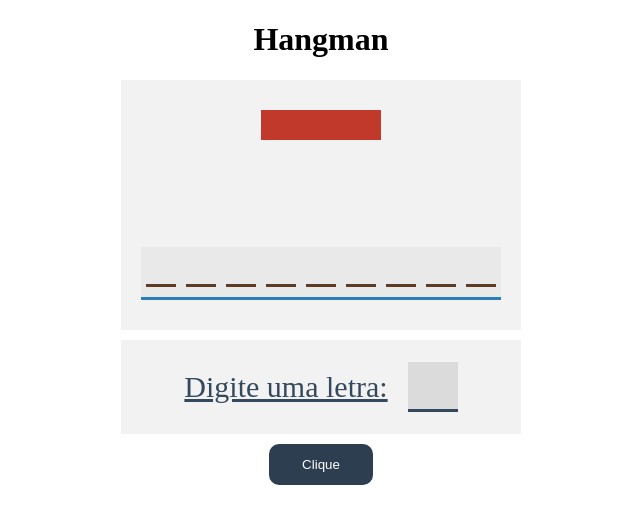
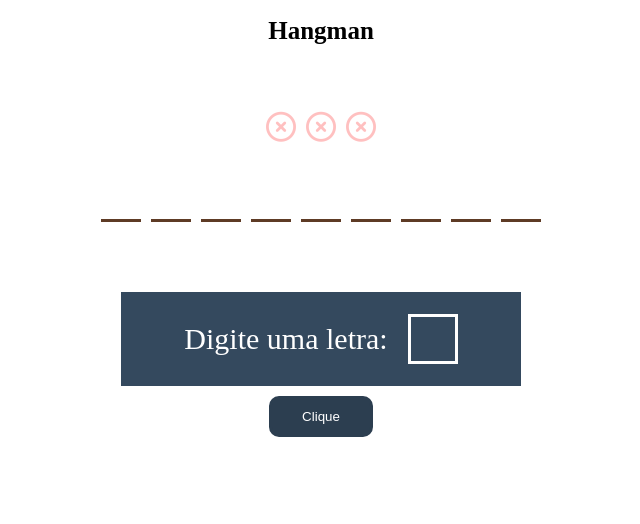
Before and after one commit to IanGabriel12/hangman, a plain HTML site: page index.html in a window 1280 px wide. Shown: the whole page, without its empty margins (319-959 px from the left). Drawn offline with Linux system fonts and the light colour scheme.

Commit message:
adicionada contagem visual dos erros

```diff
--- a/css/game.css
+++ b/css/game.css
@@ -1,15 +1,3 @@
 @import './game/letter.css';
 @import './game/mistakes.css';
 @import './game/word.css';
-
-.game{
-    display: flex;
-    justify-content: space-between;
-    align-items: center;
-    flex-direction: column;
-    min-height: 250px;
-    max-width: 400px;
-    width: 90%;
-    padding: 30px 0;
-    background: #cecece42;
-}
--- a/css/game/letter.css
+++ b/css/game/letter.css
@@ -1,10 +1,10 @@
 .letter{
     border-bottom: 3px solid #5e3b25;
-    width: 30px;
-    height: 40px;
+    width: 40px;
+    height: 50px;
     text-align: center;
-    line-height: 40px;
-    font-size: 30px;
+    line-height: 50px;
+    font-size: 40px;
     margin: 0 5px 10px;
 }
 
--- a/css/game/mistakes.css
+++ b/css/game/mistakes.css
@@ -1,5 +1,22 @@
 .mistakes{
-    background: #c0392b;
-    width: 30%;
+    display: flex;
+    justify-content: center;
+    align-items: center;
+    font-size: 30px;
+    margin-top: 50px;
+    min-width: 100px;
     height: 30px;
 }
+
+.mistakes i{
+    transition: color 0.3s;
+    margin: 0 5px;
+}
+
+.mistakes i.far{
+    color: rgba(255, 0, 0, 0.247);
+}
+
+.mistakes i.fas{
+    color:red;
+}
--- a/css/game/word.css
+++ b/css/game/word.css
@@ -2,10 +2,9 @@
     display: flex;
     justify-content: center;
     flex-wrap: wrap;
-    border-bottom: 3px solid #2980b9;
-    background-color: #cecece42;
-    margin-top: 10px;
-    min-width: 60%;
-    max-width:90%;
+    min-width: 200px;
+    max-width: 90%;
     min-height: 50px;
+    margin-top: 30px;
+    margin-bottom: 50px;
 }
--- a/css/letterInput.css
+++ b/css/letterInput.css
@@ -2,7 +2,8 @@
     display: flex;
     justify-content: center;
     align-items: center;
-    background-color: #cecece42;
+    background-color: #34495e;
+    color: white;
     margin: 10px 0;
     width: 90%;
     max-width: 400px;
@@ -10,8 +11,6 @@
 
 .letter-input p {
     display: inline;
-    color: #34495e;
-    text-decoration: underline;
     font-size: 30px;
 }
 
@@ -19,16 +18,16 @@
     width: 50px;
     height: 50px;
     margin-left: 20px;
-    background-color: #a0a0a048;
+    background-color: #34495e;
     font-size: 30px;
     text-align: center;
-    border:none;
-    color: #34495e;
-    border-bottom: 3px solid #34495e;
+    border: 3px solid white;;
+    color: white;
     transition: background-color 0.2s;
 }
 
 .letter-input input:focus{
     outline: 0;
-    background-color: #35353548;
+    background-color: #22303d;
+    color: white;
 }
--- a/css/style.css
+++ b/css/style.css
@@ -14,3 +14,7 @@ body{
     align-items: center;
     flex-direction: column;
 }
+
+h1{
+    font-size: 25px;
+}
--- a/index.html
+++ b/index.html
@@ -4,15 +4,13 @@
     <meta charset="UTF-8">
     <meta name="viewport" content="width=device-width, initial-scale=1.0">
     <link rel="stylesheet" href="css/style.css">
+    <script src="https://kit.fontawesome.com/7adce2e0ab.js" crossorigin="anonymous"></script>
     <title>Hangman</title>
 </head>
 <body>
     <h1>Hangman</h1>
-    <div class="game">
-        <div class="mistakes"></div>
-        <div class="word">
-        </div>
-    </div>
+    <div class="mistakes"></div>
+    <div class="word"></div>
     <div class="letter-input">
         <p>Digite uma letra: </p>
         <input type="text" maxlength="1">
--- a/js/game.js
+++ b/js/game.js
@@ -3,6 +3,7 @@ export default {
     correctAnswer: 'tangerina',
     currentAnswer: [],
     mistakes: 0,
+    maxMistakes: 3,
 
     startGame(){
         this.currentAnswer = Array(this.correctAnswer.length).fill(null);
@@ -11,7 +12,7 @@ export default {
 
     checkLetterSended(letterSended){
         if(this.correctAnswer.indexOf(letterSended) === -1){
-            mistakes++;
+            this.mistakes++;
         }else{
             this.updateCurrentAnswer(letterSended);
         }
@@ -28,12 +29,12 @@ export default {
     },
 
     getGameState(){
-        const currentAnswer = this.currentAnswer;
-        const mistakes = this.mistakes;
+        const {currentAnswer, mistakes, maxMistakes} = this;
 
         return {
             currentAnswer,
             mistakes,
+            maxMistakes,
         }
     }
 }
--- a/js/screen.js
+++ b/js/screen.js
@@ -3,6 +3,7 @@ import input from './input.js';
 
 export default {
     gameWordElement: document.querySelector('.word'),
+    gameMistakesElement: document.querySelector('.mistakes'),
 
     startScreen(){
         game.startGame();
@@ -11,10 +12,17 @@ export default {
         this.render();
     },
 
+    resetScreen(){
+        this.gameMistakesElement.innerHTML = '';
+        this.gameWordElement.innerHTML = '';
+    },
+
     render(){
+        this.resetScreen();
         const gameState = game.getGameState();
 
         this.renderWordElement(gameState.currentAnswer);
+        this.renderMistakesElement(gameState.mistakes, gameState.maxMistakes);
     },
 
     createLetterElement(letter){
@@ -28,12 +36,28 @@ export default {
     },
 
     renderWordElement(wordToRender){
-        this.gameWordElement.innerHTML = '';
-
         for(let letter of wordToRender){
             this.gameWordElement.appendChild(
                 this.createLetterElement(letter)
             );
         }
+    },
+
+    createMistakeIconElement(isIconSolid){
+        let iconElement = document.createElement('i');
+        iconElement.classList.add('fa-times-circle');
+        iconElement.classList.add(isIconSolid ? 'fas' : 'far');
+        return iconElement;
+    },
+
+    renderMistakesElement(mistakesCount, maxMistakes){
+        let solidIconCount = mistakesCount;
+
+        for(let i=0; i<maxMistakes; i++){
+            this.gameMistakesElement.appendChild(
+                this.createMistakeIconElement(solidIconCount > 0)
+            );
+            solidIconCount--;
+        }
     }
 }
```
Also changed, not shown: 1 other file.
